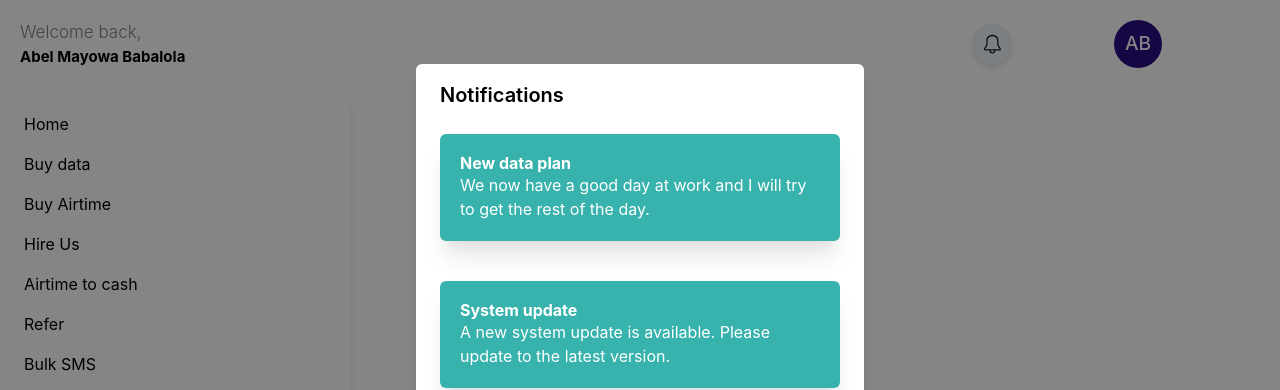
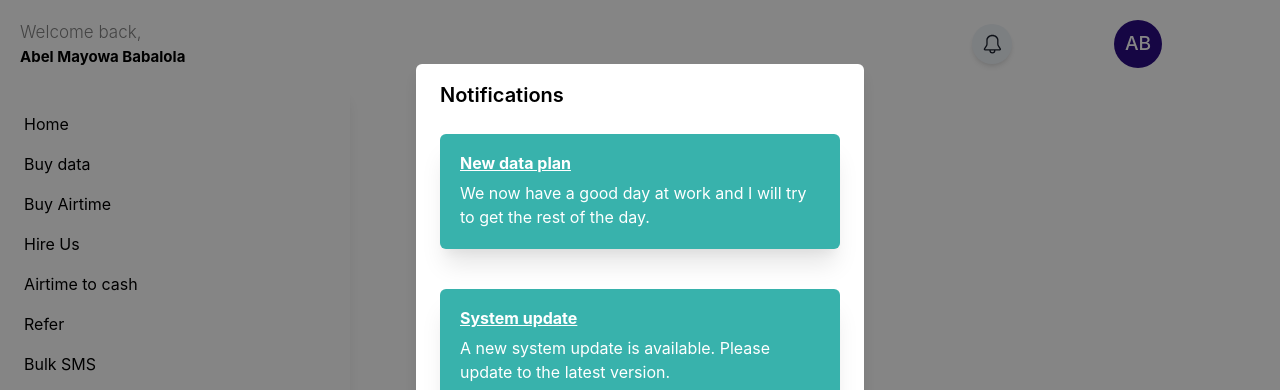
Before and after one commit to Mayor-Myles/Mylezic_Portal, a Next.js app: page /data in a window 1280 px wide. Both pictures are taken after a click on the button 992 px from the left and 44 px from the top of the page. Shown: the top 390 px of the page. Built offline with nearby package versions, Linux system fonts and the light colour scheme; no server answers.

Commit message:
Update notifications.js

```diff
--- a/components/notifications.js
+++ b/components/notifications.js
@@ -27,7 +27,7 @@ const [messages,setMessages] = useRecoilState(notificationsState);
         <ModalBody>
           {messages.all.map((msg, index) => (
             <Box p="5" borderRadius="md" shadow="xl" color="white" bg="teal.400" key={index} mb={10}>
-              <Heading size="sm">{msg.title}</Heading>
+              <Heading mb="2" textDecoration="underline" size="sm">{msg.title}</Heading>
               <Text>{msg.message}</Text>
             </Box>
           ))}
```
